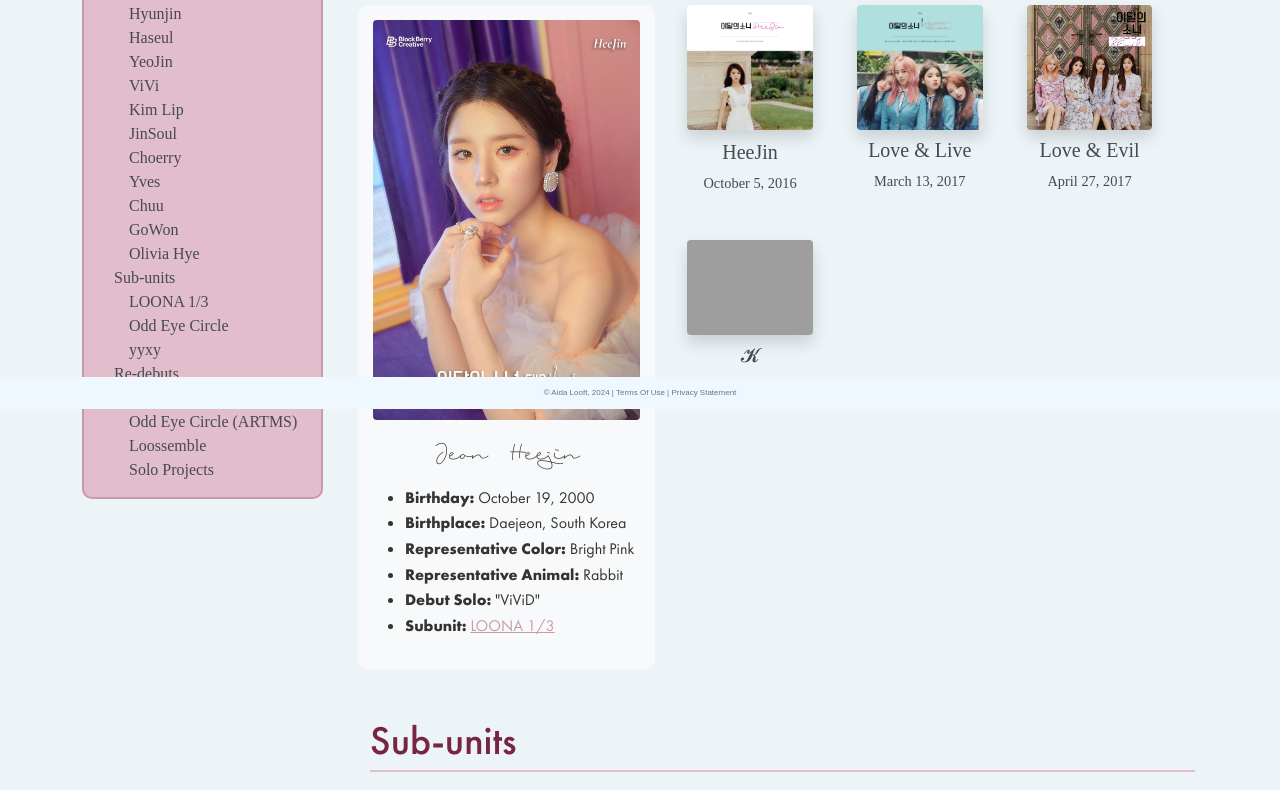
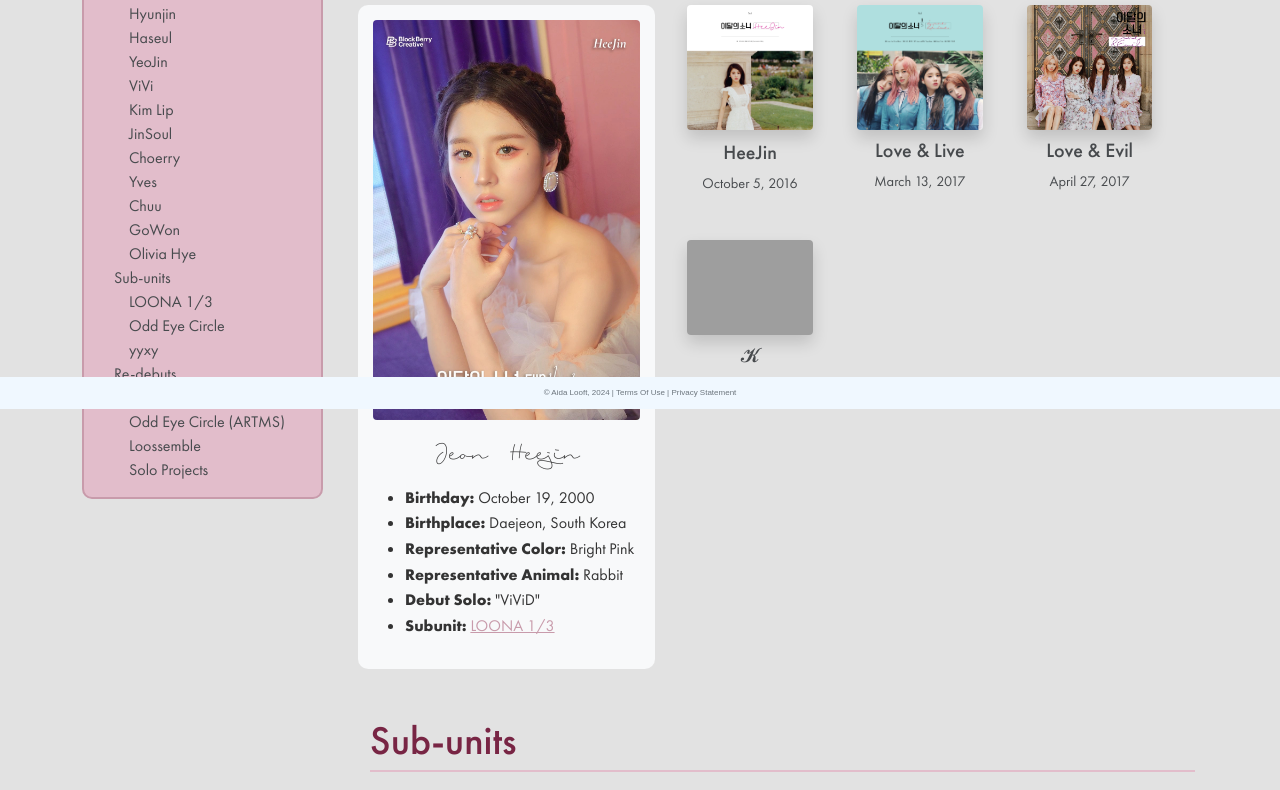
Before and after one commit to a-looft/P4, a plain HTML site: page profiles.html in a window 1280 px wide. Shown: the part 391-1181 px from the top of the page. Drawn offline with nearby package versions, Linux system fonts and the light colour scheme; grey boxes are pictures that could not be loaded.

Commit message:
Add files via upload

```diff
--- a/styles/history_profiles_lore.css
+++ b/styles/history_profiles_lore.css
@@ -71,14 +71,14 @@
 }
 
 .album-card h5 {
-    font-family: 'Didot', serif;
+    font-family: 'Futura PT', serif;
     font-size: 1.25rem; /* Larger for album title */
     margin-top: 10px;
     color: #474a4d;
 }
 
 .album-card p {
-    font-family: 'Didot', serif;
+    font-family: 'Futura PT', serif;
     font-size: 0.9rem;
     color: #474a4d; /* Neutral grey */
     margin: 5px 0;
@@ -86,7 +86,7 @@
 
 /* Adjust Tracklist Alignment */
 .tracklist {
-    font-family: 'Didot', serif; /* Clean modern font */
+    font-family: 'Futura PT', serif; /* Clean modern font */
     font-size: 0.9rem;
     color: #474a4d; /* Neutral grey */
     text-align: left; /* Align tracklist to the left */
@@ -100,7 +100,7 @@
     padding: 15px;
     border: 2px solid #c89bab;
     border-radius: 10px;
-    font-family: 'Didot', serif;
+    font-family: 'Futura PT', serif;
     color: #474a4d;
     text-align: left; /* Ensure text aligns to the left */
     height: auto; /* Avoid stretching */
--- a/styles/main.css
+++ b/styles/main.css
@@ -1,21 +1,21 @@
-/*didot fonts*/
+/*Futura PT fonts*/
 @font-face {
-    font-family: 'Didot', serif;
-    src: url('../fonts/Didot.otf') format('opentype');
+    font-family: 'Futura PT', serif;
+    src: url('../fonts/Futura PT.otf') format('opentype');
     font-weight: 400;
     font-style: normal;
 }
 
 @font-face {
-    font-family: 'Didot', serif;
-    src: url('../fonts/Didot Bold.otf') format('opentype');
+    font-family: 'Futura PT', serif;
+    src: url('../fonts/Futura PT Bold.otf') format('opentype');
     font-weight: 700;
     font-style: normal;
 }
 
 @font-face {
-    font-family: 'Didot', serif;
-    src: url('../fonts/Didot Italic.otf') format('opentype');
+    font-family: 'Futura PT', serif;
+    src: url('../fonts/Futura PT Italic.otf') format('opentype');
     font-weight: 400;
     font-style: italic;
 }
@@ -86,7 +86,7 @@
 /* Body Styles */
 body {
     font-family: 'Futura', sans-serif;
-    background-color: #ecf4f8;
+    background-color: #e2e2e2;
     margin: 0;
     padding: 0;
 }
@@ -112,13 +112,14 @@ body {
 /* Navbar */
 .custom-navbar {
     background-color: #e2bdcb;
-    font-family: 'Didot', serif;
+    font-family: 'Futura PT', serif;
 }
 
 .nav-item.dropdown:hover .dropdown-menu {
     display: block; /* Show dropdown on hover */
     animation: fadeIn 0.3s ease-in-out; /* Optional: Add fade-in animation */
 }
+
 
 .navbar .nav-link {
     color: black;
@@ -173,7 +174,7 @@ h1.text-center {
     text-align: center; /* Center-align text */
     width: 90%; /* Ensure text doesn't overflow */
     padding: 10px; /* Add consistent padding */
-    font-family: 'Didot', serif; /* Apply Didot font */
+    font-family: 'Futura PT', sans-serif; /* Apply Futura PT font */
     font-size: 1rem; /* Consistent font size */
     color: #474a4d; /* Neutral grey color */
     font-weight: 400; /* Regular weight for better readability */
--- a/styles/timeline.css
+++ b/styles/timeline.css
@@ -41,7 +41,7 @@
 }
 
 .timeline-content h5 {
-    font-family: 'Didot', serif;
+    font-family: 'Futura PT', serif;
     font-size: 1.25rem;
     font-weight: bold;
     color: #000; /* Black for better contrast */
```
